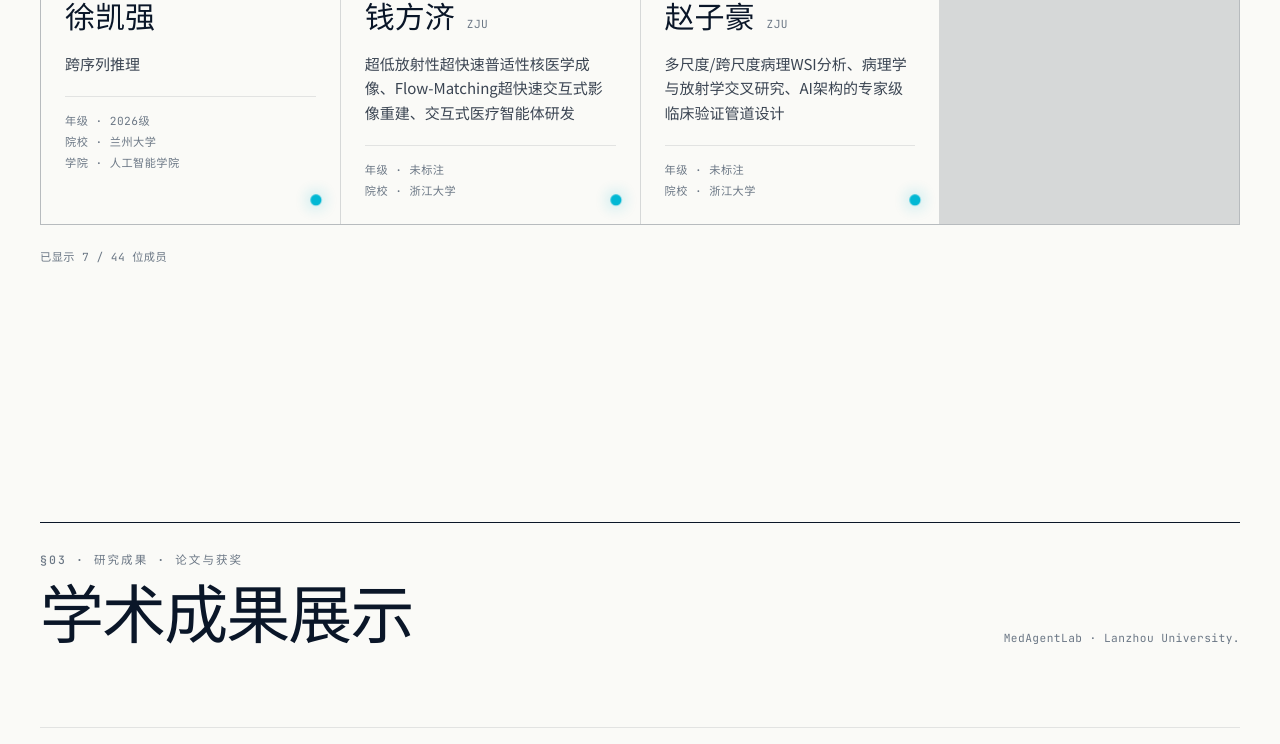
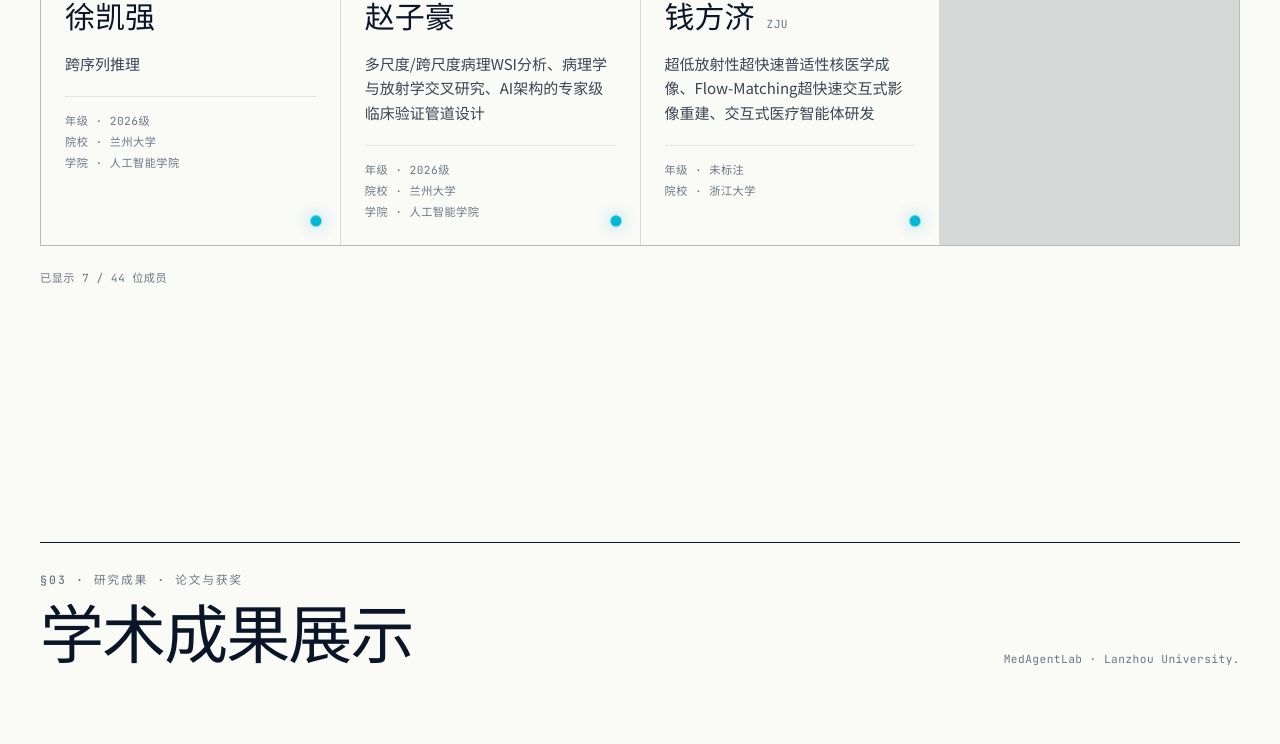
Before and after one commit to LIJK20/MedAgentLab, a React (Vite) app: page /home in a window 1280 px wide. Shown: the part 3733-4477 px from the top of the page. Built offline with nearby package versions, Linux system fonts and the light colour scheme; a web font is replaced by a local one.

Commit message:
Update Zhao Zihao doctoral affiliation and intake year

```diff
--- a/src/data/members.js
+++ b/src/data/members.js
@@ -305,9 +305,10 @@ export const members = [
     name: '赵子豪',
     degree: 'phd',
     degreeLabel: '博士生',
+    grade: '2026级',
     research: '多尺度/跨尺度病理WSI分析、病理学与放射学交叉研究、AI架构的专家级临床验证管道设计',
-    institution: '浙江大学',
-    institutionCode: 'ZJU',
+    institution: '兰州大学',
+    college: '人工智能学院',
   },
   {
     name: '周益冰',
```
Also changed, not shown: 2 other files (tests, documents, lock files or other folders).
